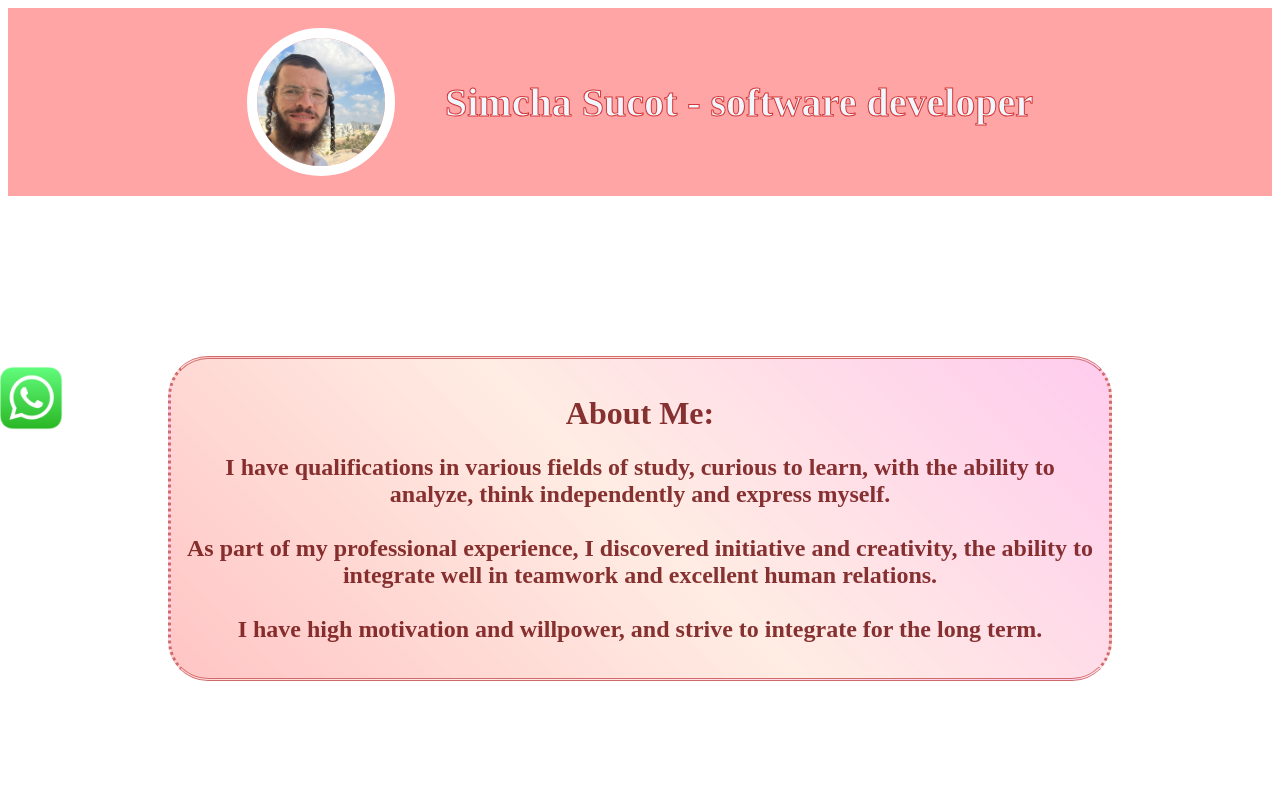
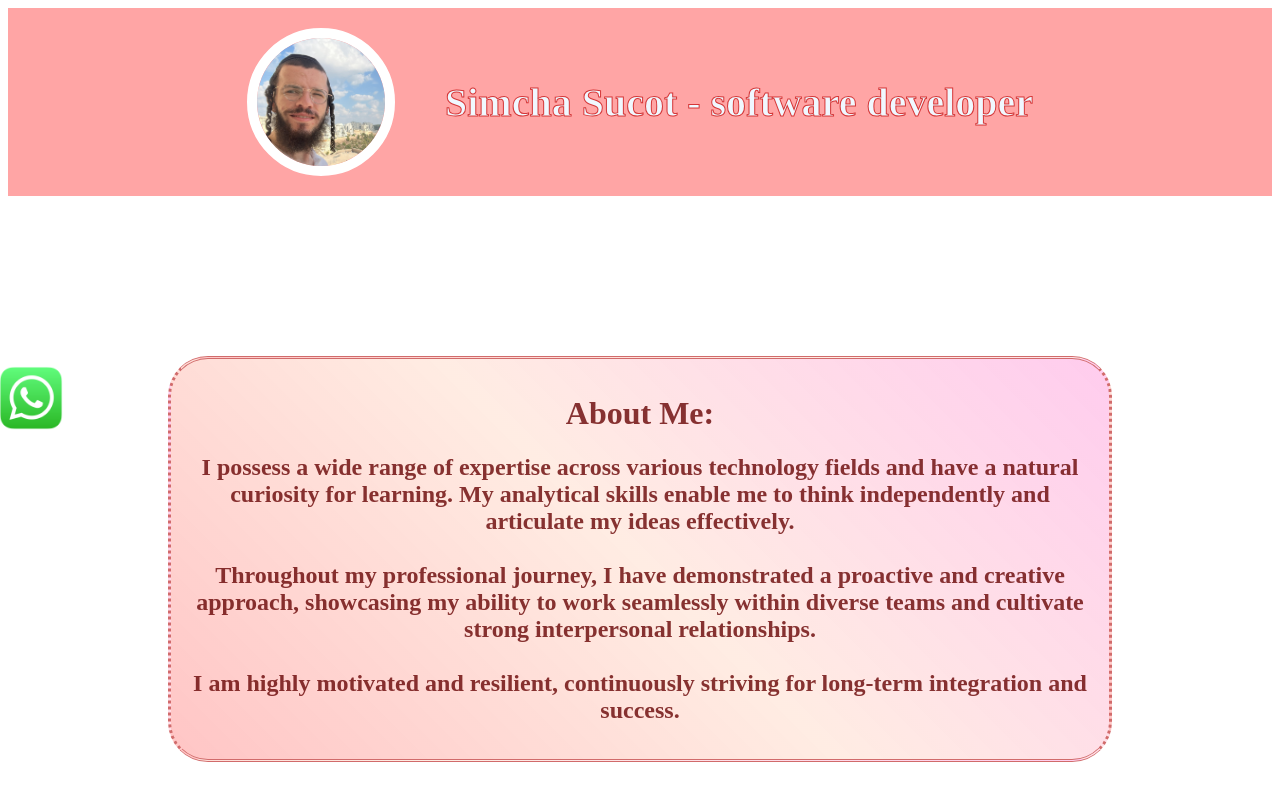
Before and after one commit to SimchaSucot/myWebsite, a React (Vite) app: page / in a window 1280 px wide. Shown: the top 800 px of the page. Built offline with nearby package versions, Linux system fonts and the light colour scheme.

Commit message:
update the about

```diff
--- a/src/componets/About.jsx
+++ b/src/componets/About.jsx
@@ -4,12 +4,19 @@ function About() {
     <div className="about">
       <h1>About Me:</h1>
       <h2 className="txtAbout">
-        I have qualifications in various fields of study, curious to learn, with
-        the ability to analyze, think independently and express myself. <br /><br />
-        As part of my professional experience, I discovered initiative and creativity,
-        the ability to integrate well in teamwork and excellent human relations. <br /><br />
-        I have high motivation and willpower, and strive to integrate for the
-        long term.
+        I possess a wide range of expertise across various
+        technology fields and have a natural curiosity for learning. My
+        analytical skills enable me to think independently and articulate my
+        ideas effectively.
+        <br />
+        <br />
+        Throughout my professional journey, I have demonstrated a proactive and
+        creative approach, showcasing my ability to work seamlessly within
+        diverse teams and cultivate strong interpersonal relationships.
+        <br />
+        <br />
+        I am highly motivated and resilient, continuously striving for
+        long-term integration and success.
       </h2>
     </div>
   );
```
